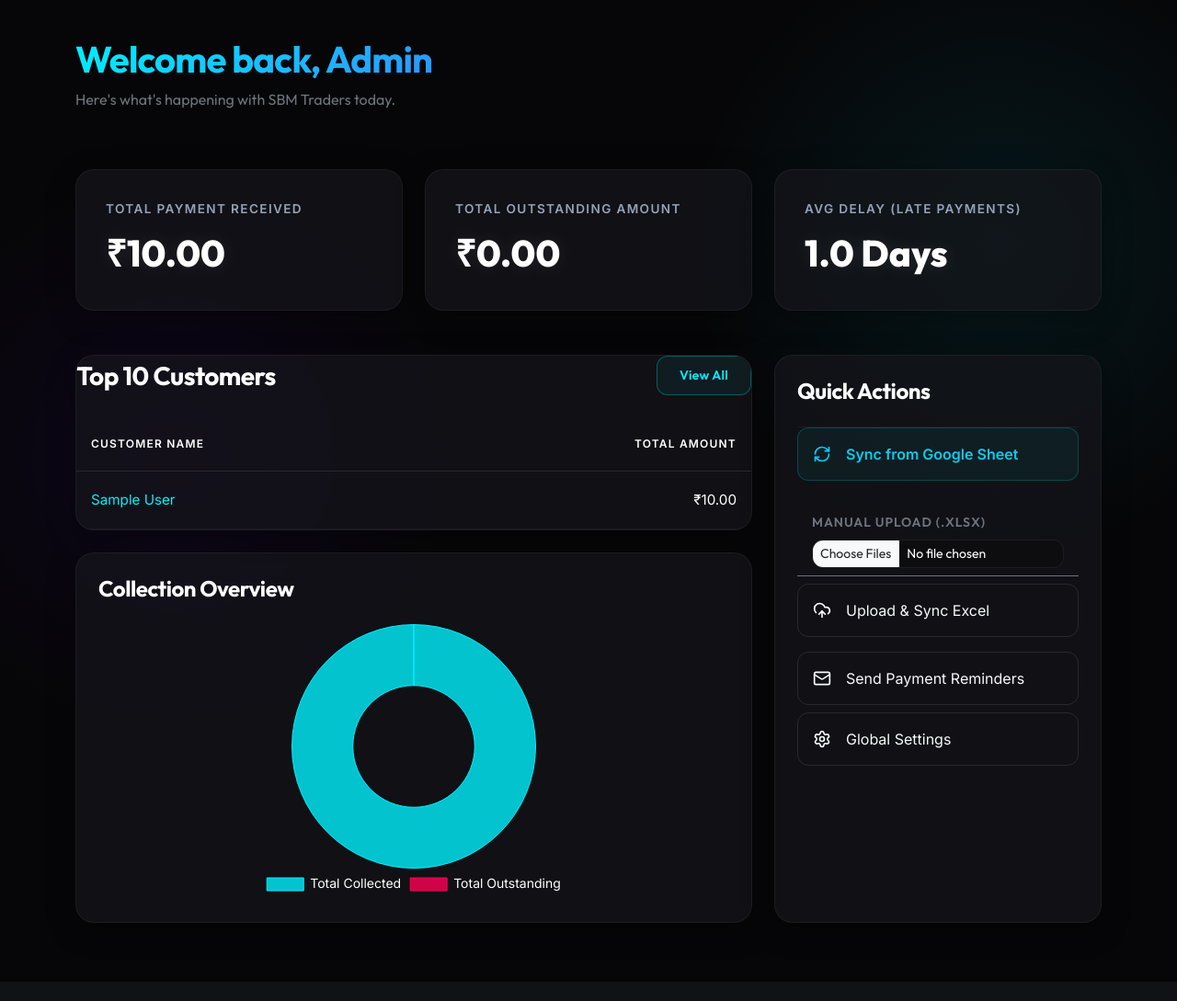
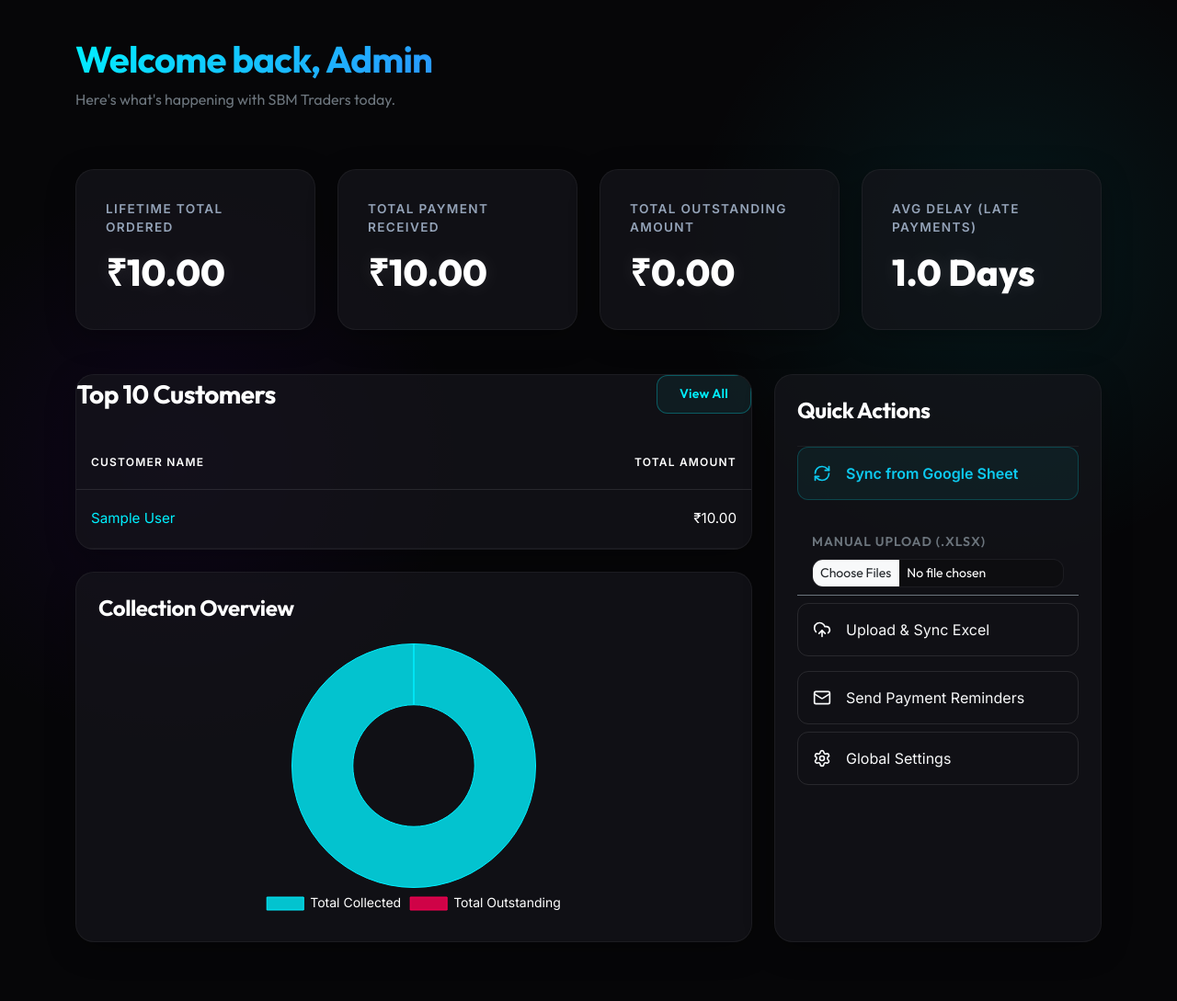
Before and after one commit to divyansh070/sbm_traders_personal_page, a Django app: page / in a window 1280 px wide. Shown: the part 79-1168 px from the top of the page at 92% size. Before the commit the page ends 1147 px from the top, so only its background shows below. Run offline with Django 5.2, Linux system fonts and the light colour scheme; tables that the repository leaves empty hold one stand-in row (values such as "Sample post"); some libraries are stand-ins or nearby versions.

Commit message:
fix: actually update overview.html UI to display both Total Ordered and Total Payment Received side by side

```diff
--- a/dashboard_app/templates/dashboard/overview.html
+++ b/dashboard_app/templates/dashboard/overview.html
@@ -12,19 +12,25 @@
 </div>
 
 <div class="row g-4 mb-5 fade-in-up" style="animation-delay: 0.1s;">
-    <div class="col-md-4">
+    <div class="col-md-3">
         <div class="card metric-card">
-            <div class="metric-label">Total Payment Received</div>
+            <div class="metric-label">Lifetime Total Ordered</div>
             <div class="metric-value">₹{{ total_amount|floatformat:2|intcomma }}</div>
         </div>
     </div>
-    <div class="col-md-4">
+    <div class="col-md-3">
+        <div class="card metric-card">
+            <div class="metric-label">Total Payment Received</div>
+            <div class="metric-value">₹{{ total_collected|floatformat:2|intcomma }}</div>
+        </div>
+    </div>
+    <div class="col-md-3">
         <div class="card metric-card">
             <div class="metric-label">Total Outstanding Amount</div>
             <div class="metric-value">₹{{ total_unused|floatformat:2|intcomma }}</div>
         </div>
     </div>
-    <div class="col-md-4">
+    <div class="col-md-3">
         <div class="card metric-card">
             <div class="metric-label">Avg Delay (Late Payments)</div>
             <div class="metric-value">{{ avg_delay|floatformat:1 }} Days</div>
```
